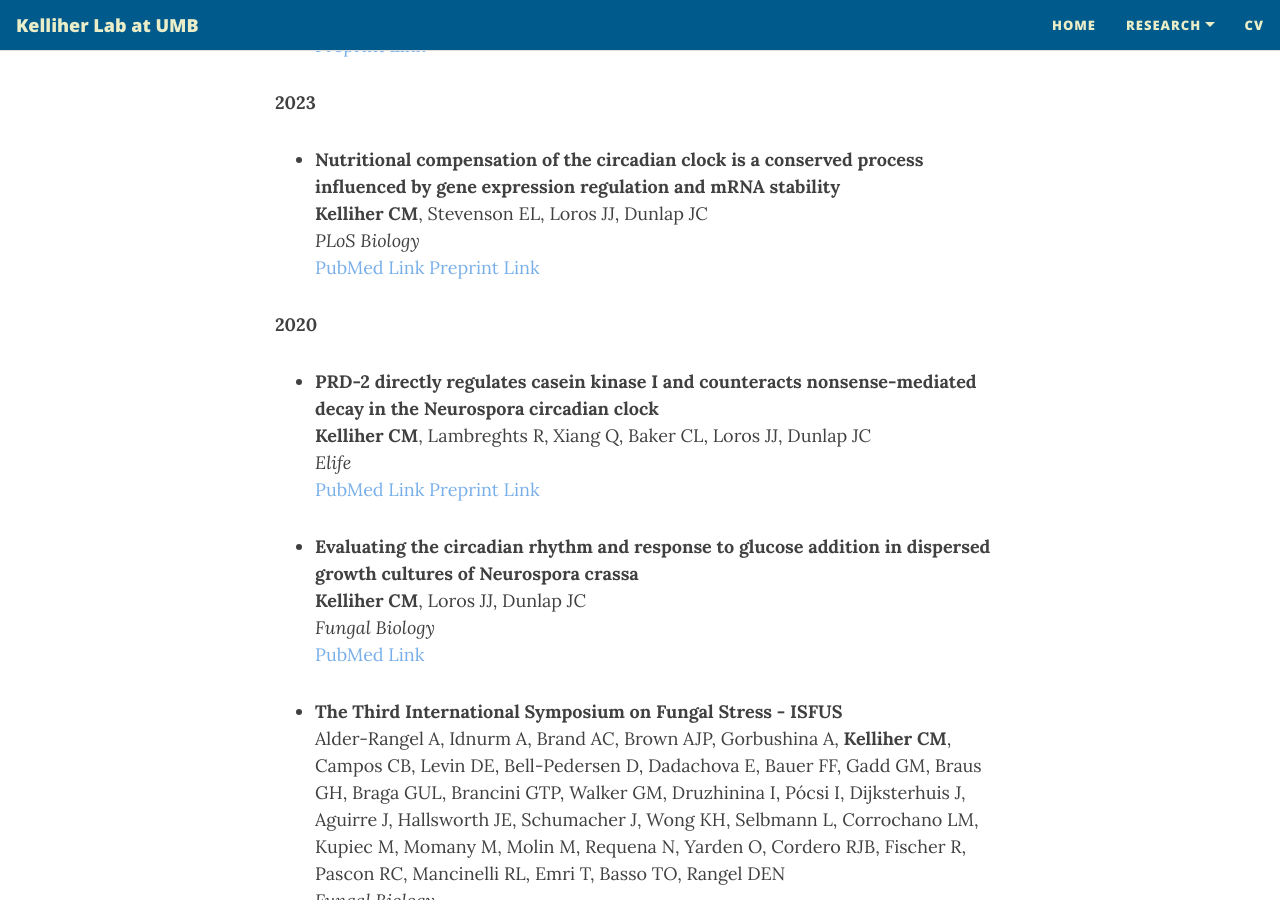
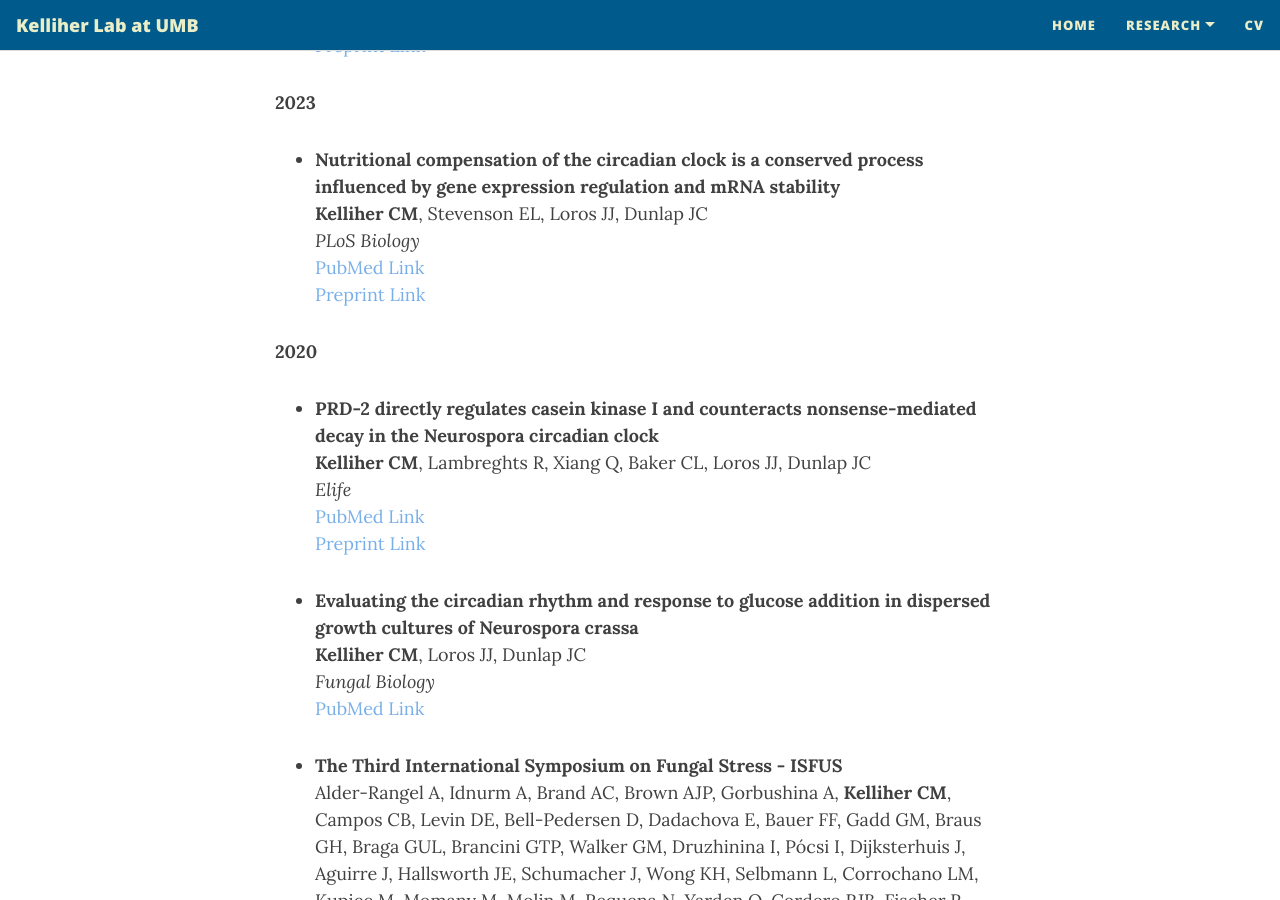
Before and after one commit to cmk35/cmk35.github.io, a Jekyll site: the page built from publications.md, in a window 1280 px wide and 900 px high, scrolled down 662 px. Built offline with Jekyll 4.4.1, drawn with Linux system fonts in a browser that asks for light colours; nearby versions of some CDN libraries.

```diff
--- a/publications.md
+++ b/publications.md
@@ -21,7 +21,7 @@ Link to our publications on <a href="https://scholar.google.com/citations?user=4
 - **Nutritional compensation of the circadian clock is a conserved process influenced by gene expression regulation and mRNA stability**\\
     **Kelliher CM**, Stevenson EL, Loros JJ, Dunlap JC\\
     *PLoS Biology*\\
-    <a href="https://pubmed.ncbi.nlm.nih.gov/36603054/" target="_blank">PubMed Link</a>
+    <a href="https://pubmed.ncbi.nlm.nih.gov/36603054/" target="_blank">PubMed Link</a>\\
     <a href="https://www.biorxiv.org/content/10.1101/2022.05.09.491261v2" target="_blank">Preprint Link</a>
 
 **2020**
@@ -29,7 +29,7 @@ Link to our publications on <a href="https://scholar.google.com/citations?user=4
 - **PRD-2 directly regulates casein kinase I and counteracts nonsense-mediated decay in the Neurospora circadian clock**\\
     **Kelliher CM**, Lambreghts R, Xiang Q, Baker CL, Loros JJ, Dunlap JC\\
     *Elife*\\
-    <a href="https://pubmed.ncbi.nlm.nih.gov/33295874/" target="_blank">PubMed Link</a>
+    <a href="https://pubmed.ncbi.nlm.nih.gov/33295874/" target="_blank">PubMed Link</a>\\
     <a href="https://www.biorxiv.org/content/10.1101/2020.10.29.360735v1" target="_blank">Preprint Link</a>
 
 - **Evaluating the circadian rhythm and response to glucose addition in dispersed growth cultures of Neurospora crassa**\\
@@ -52,7 +52,7 @@ Link to our publications on <a href="https://scholar.google.com/citations?user=4
 - **The Cell-Cycle Transcriptional Network Generates and Transmits a Pulse of Transcription Once Each Cell Cycle**\\
     Cho CY, **Kelliher CM**, Haase SB\\
     *Cell Cycle*\\
-    <a href="https://pubmed.ncbi.nlm.nih.gov/30668223/" target="_blank">PubMed Link</a>
+    <a href="https://pubmed.ncbi.nlm.nih.gov/30668223/" target="_blank">PubMed Link</a>\\
     <a href="https://www.biorxiv.org/content/10.1101/190686v1" target="_blank">Preprint Link</a>
 
 **2018**
@@ -67,7 +67,7 @@ Link to our publications on <a href="https://scholar.google.com/citations?user=4
 - **Reconciling Conflicting Models for Global Control of Cell-Cycle Transcription**\\
     Cho CY, Motta FC, **Kelliher CM**, Deckard A, Haase SB\\
     *Cell Cycle*\\
-    <a href="https://pubmed.ncbi.nlm.nih.gov/28934013/" target="_blank">PubMed Link</a>
+    <a href="https://pubmed.ncbi.nlm.nih.gov/28934013/" target="_blank">PubMed Link</a>\\
     <a href="https://www.biorxiv.org/content/10.1101/116798v1" target="_blank">Preprint Link</a>
 
 - **Connecting Virulence Pathways to Cell-Cycle Progression in the Fungal Pathogen Cryptococcus neoformans**\\
@@ -80,7 +80,7 @@ Link to our publications on <a href="https://scholar.google.com/citations?user=4
 - **Investigating Conservation of the Cell-Cycle-Regulated Transcriptional Program in the Fungal Pathogen, Cryptococcus neoformans**\\
     **Kelliher CM**, Leman AR, Sierra CS, Haase SB\\
     *PLoS Genetics*\\
-    <a href="https://pubmed.ncbi.nlm.nih.gov/27918582/" target="_blank">PubMed Link</a>
+    <a href="https://pubmed.ncbi.nlm.nih.gov/27918582/" target="_blank">PubMed Link</a>\\
     <a href="https://facultyopinions.com/article/727072416?bd=1" target="_blank">F1000 Prime Microbiology Recommendation</a>
 
 - **The Local Edge Machine: inference of dynamic models of gene regulation**\\
```
